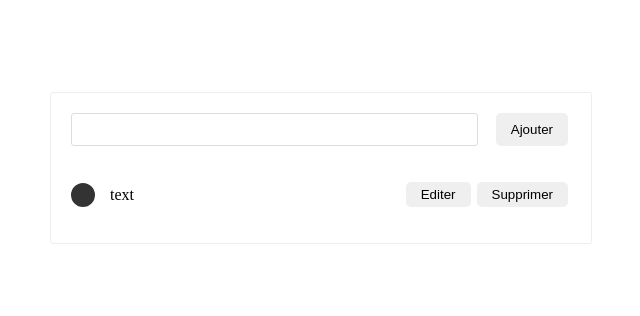
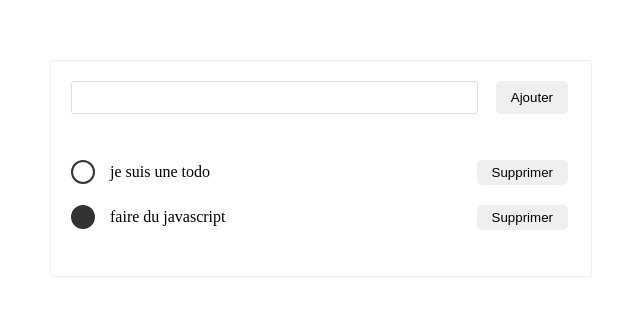
Before and after one commit to bricard-dev/todo-dyma-js, a website built with webpack: page src/index.html in a window 1280 px wide. Shown: the part 232-548 px from the top of the page, without its empty margins (319-959 px from the left). Built offline with nearby package versions, Linux system fonts and the light colour scheme.

Commit message:
Create two fake todo and display it

```diff
--- a/package.json
+++ b/package.json
@@ -4,7 +4,9 @@
   "description": "",
   "main": "index.js",
   "scripts": {
-    "test": "echo \"Error: no test specified\" && exit 1"
+    "test": "echo \"Error: no test specified\" && exit 1",
+    "webpack": "webpack",
+    "start": "webpack serve"
   },
   "repository": {
     "type": "git",
--- a/src/index.js
+++ b/src/index.js
@@ -1 +1,33 @@
 import "./style.css";
+
+const ul = document.querySelector("ul");
+const todos = [
+  {
+    text: "je suis une todo",
+    done: false,
+  },
+  {
+    text: "faire du javascript",
+    done: true,
+  },
+];
+
+const displayTodo = () => {
+  const todosNode = todos.map((todo, index) => {
+    return createTodoElement(todo, index);
+  });
+  ul.innerHTML = "";
+  ul.append(...todosNode);
+};
+
+const createTodoElement = (todo, index) => {
+  const li = document.createElement("li");
+  li.innerHTML = `
+  <span class="todo ${todo.done ? "done" : ""}"></span>
+  <p>${todo.text}</p>
+  <button>Supprimer</button>
+  `;
+  return li;
+};
+
+displayTodo();
--- a/src/style.css
+++ b/src/style.css
@@ -56,6 +56,7 @@ ul {
 li {
   display: flex;
   align-items: center;
+  padding: 10px 0;
 }
 
 li p {
```
